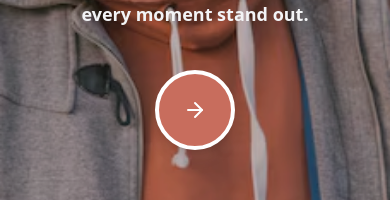
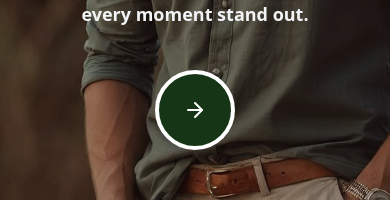
Before and after one commit to okenrenkporo-godswill/luxenext_f, a Next.js app: page / in a window 390 px wide. Shown: the part 546-746 px from the top of the page. Built offline with nearby package versions, Linux system fonts and the light colour scheme; no server answers.

Commit message:
UI: Update mobile hero image and button color

```diff
--- a/components/MobileSection/Hero.tsx
+++ b/components/MobileSection/Hero.tsx
@@ -10,7 +10,7 @@ export default function Hero() {
     <div className="relative h-screen w-full flex items-center justify-center bg-[#c86d5d]">
       {/* Background Image */}
       <Image
-        src="/heros.jpg"
+        src="/mob.jpg"
         alt="Luxenext Hero"
         fill
         className="object-cover opacity-90"
@@ -60,7 +60,7 @@ export default function Hero() {
             href="/mobile" // ← change this to your destination route
             className="p-6 rounded-full border-4 border-white shadow-lg hover:scale-105 transition-all duration-300"
             style={{
-              backgroundColor: "#c86d5d", // inner circle color
+              backgroundColor: "#163516ff", // inner circle color
               display: "inline-flex",
               alignItems: "center",
               justifyContent: "center",
```
Also changed, not shown: public/mob.jpg (added), public/mobilehero.jpg (added).
